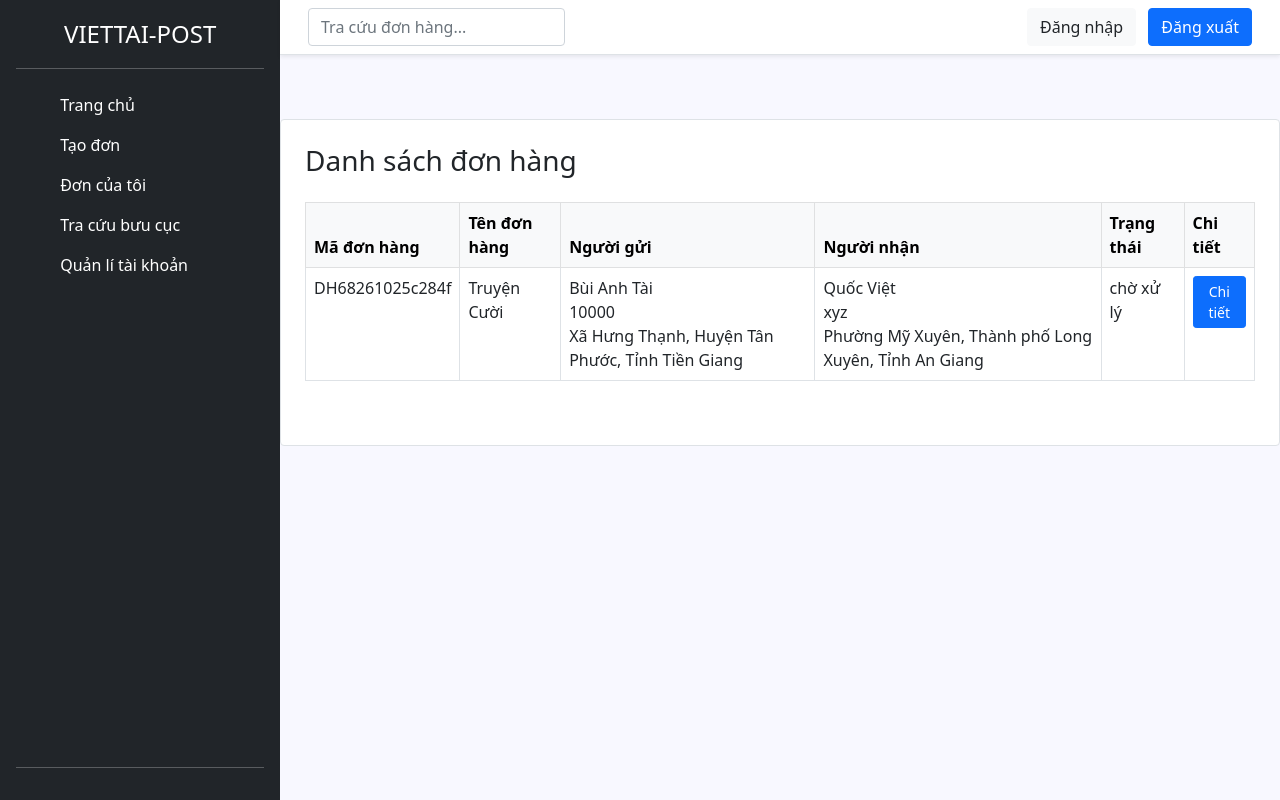
After one commit to Cz203/VietTaiPost, a PHP site: page /don-hang.php in a window 1280 px wide. The commit adds this page. Run offline with PHP 8.4, Linux system fonts and the light colour scheme; data comes from the database, SQL or seed files in the repository.

Commit message:
xemdon hang cua khach

```diff
--- a/controller/cls-khachhang.php
+++ b/controller/cls-khachhang.php
@@ -78,5 +78,14 @@ class clsKhachhang extends ConnectDB
         $stmt->execute([$search, $search]);  // phải truyền 2 phần tử trong mảng
         return $stmt->fetchAll(PDO::FETCH_ASSOC);
     }
+
+    public function layDonHangKhachHang($ma_khach_hang)
+    {
+        $conn = $this->connect(); // thêm dòng này để lấy kết nối
+        $sql = "SELECT * FROM don_hang WHERE ma_khach_hang = ?";
+        $stmt = $conn->prepare($sql);
+        $stmt->execute([$ma_khach_hang]);
+        return $stmt->fetchAll(PDO::FETCH_ASSOC);
+    }
 }
 ?>
--- /dev/null
+++ b/don-hang.php
@@ -0,0 +1,99 @@
+<!DOCTYPE html>
+<html lang="vi">
+<head>
+    <meta charset="UTF-8">
+    <title>Đơn hàng</title>
+    <link rel="stylesheet" href="asset/css/bootstrap.min.css">
+    <link rel="stylesheet" href="asset/css/style.css">
+    <script src="asset/js/bootstrap.bundle.min.js"></script>
+
+</head>
+<?php
+
+require_once 'controller/cls-khachhang.php';
+$kh = new clsKhachhang();
+$ma_khach_hang = 1;
+// $ma_khach_hang = $_SESSION['ma_khach_hang']; // test 11
+$don_hangs = $kh->layDonHangKhachHang($ma_khach_hang);
+
+?>
+<body  class="d-flex">
+    <?php
+    require_once 'view/sidebar.php';
+    ?>
+
+    <div class="main-content">
+
+    <?php
+    require_once 'view/header.php';
+    ?>
+<div class="container px-4 pb-5 card border rounded-4 mt-5">
+    <h3 class="mt-4">Danh sách đơn hàng</h3>
+    <table class="table table-bordered table-hover mt-3">
+        <thead class="table-light">
+            <tr>
+                <th>Mã đơn hàng</th>
+                <th>Tên đơn hàng</th>
+                <th>Người gửi</th>
+                <th>Người nhận</th>
+                <th>Trạng thái</th>
+                <th>Chi tiết</th>
+            </tr>
+        </thead>
+        <tbody>
+            <?php foreach ($don_hangs as $don): ?>
+            <tr>
+                <td><?= $don['ma_don_hang'] ?></td>
+                <td><?= $don['ten_don_hang'] ?></td>
+                <td><?= $don['ten_nguoi_gui'] ?><br><?= $don['dia_chi_nguoi_gui'] ?><br><?= $don['dia_chi_nguoi_gui_mac_dinh'] ?></td>
+                <td><?= $don['ten_nguoi_nhan'] ?><br><?= $don['dia_chi_nguoi_nhan'] ?><br><?= $don['dia_chi_nguoi_nhan_mac_dinh'] ?></td>
+                <td><?= $don['trang_thai'] ?></td>
+                <td>
+                    <button type="button" class="btn btn-primary btn-sm" data-bs-toggle="modal" data-bs-target="#modal<?= $don['ma_don_hang'] ?>">
+                        Chi tiết
+                    </button>
+                </td>
+            </tr>
+
+            <!-- Modal -->
+            <div class="modal fade" id="modal<?= $don['ma_don_hang'] ?>" tabindex="-1" aria-labelledby="modalLabel<?= $don['ma_don_hang'] ?>" aria-hidden="true">
+            <div class="modal-dialog modal-lg modal-dialog-centered">
+                <div class="modal-content">
+                <div class="modal-header">
+                    <h5 class="modal-title" id="modalLabel<?= $don['ma_don_hang'] ?>">Chi tiết đơn hàng <?= $don['ma_don_hang'] ?></h5>
+                    <button type="button" class="btn-close" data-bs-dismiss="modal" aria-label="Đóng"></button>
+                </div>
+                <div class="modal-body">
+                    <ul class="list-group list-group-flush">
+                    <li class="list-group-item"><strong>Tên đơn hàng:</strong> <?= $don['ten_don_hang'] ?></li>
+                    <li class="list-group-item"><strong>Số lượng:</strong> <?= $don['so_luong'] ?></li>
+                    <li class="list-group-item"><strong>Trọng lượng:</strong> <?= $don['trong_luong'] ?> gram</li>
+                    <li class="list-group-item"><strong>Người gửi:</strong> <?= $don['ten_nguoi_gui'] ?> (<?= $don['sdt_nguoi_gui'] ?>)</li>
+                    <li class="list-group-item"><strong>Địa chỉ gửi:</strong> <?= $don['dia_chi_nguoi_gui'] ?> - <?= $don['dia_chi_nguoi_gui_mac_dinh'] ?></li>
+                    <li class="list-group-item"><strong>Người nhận:</strong> <?= $don['ten_nguoi_nhan'] ?> (<?= $don['sdt_nguoi_nhan'] ?>)</li>
+                    <li class="list-group-item"><strong>Địa chỉ nhận:</strong> <?= $don['dia_chi_nguoi_nhan'] ?> - <?= $don['dia_chi_nguoi_nhan_mac_dinh'] ?></li>
+                    <li class="list-group-item"><strong>Thu hộ:</strong> <?= number_format($don['thu_ho']) ?>đ</li>
+                    <li class="list-group-item"><strong>Phí vận chuyển:</strong> <?= number_format($don['phi_van_chuyen']) ?>đ</li>
+                    <li class="list-group-item"><strong>Người trả phí:</strong> <?= $don['nguoi_tra_phi'] ?></li>
+                    <li class="list-group-item"><strong>Trạng thái:</strong> <?= $don['trang_thai'] ?></li>
+                    <li class="list-group-item"><strong>Ngày tạo:</strong> <?= $don['ngay_tao'] ?></li>
+                    <li class="list-group-item"><strong>Thời gian hẹn lấy:</strong> <?= $don['thoi_gian_hen_lay'] ?></li>
+                    <li class="list-group-item"><strong>Ngày giao dự kiến:</strong> <?= $don['ngay_giao_du_kien'] ?></li>
+                    <li class="list-group-item"><strong>Ghi chú:</strong> <?= $don['ghi_chu'] ?></li>
+                    </ul>
+                </div>
+                <div class="modal-footer">
+                    <button type="button" class="btn btn-secondary" data-bs-dismiss="modal">Đóng</button>
+                </div>
+                </div>
+            </div>
+            </div>
+            <?php endforeach; ?>
+        </tbody>
+
+    </table>
+</div>
+
+
+</body>
+</html>
--- a/view/sidebar.php
+++ b/view/sidebar.php
@@ -18,7 +18,7 @@
         </a>
       </li>
       <li>
-        <a href="#" class="nav-link text-white">
+        <a href="don-hang.php" class="nav-link text-white">
           <svg class="bi me-2" width="16" height="16"><use xlink:href="#table"></use></svg>
           Đơn của tôi
         </a>
```
